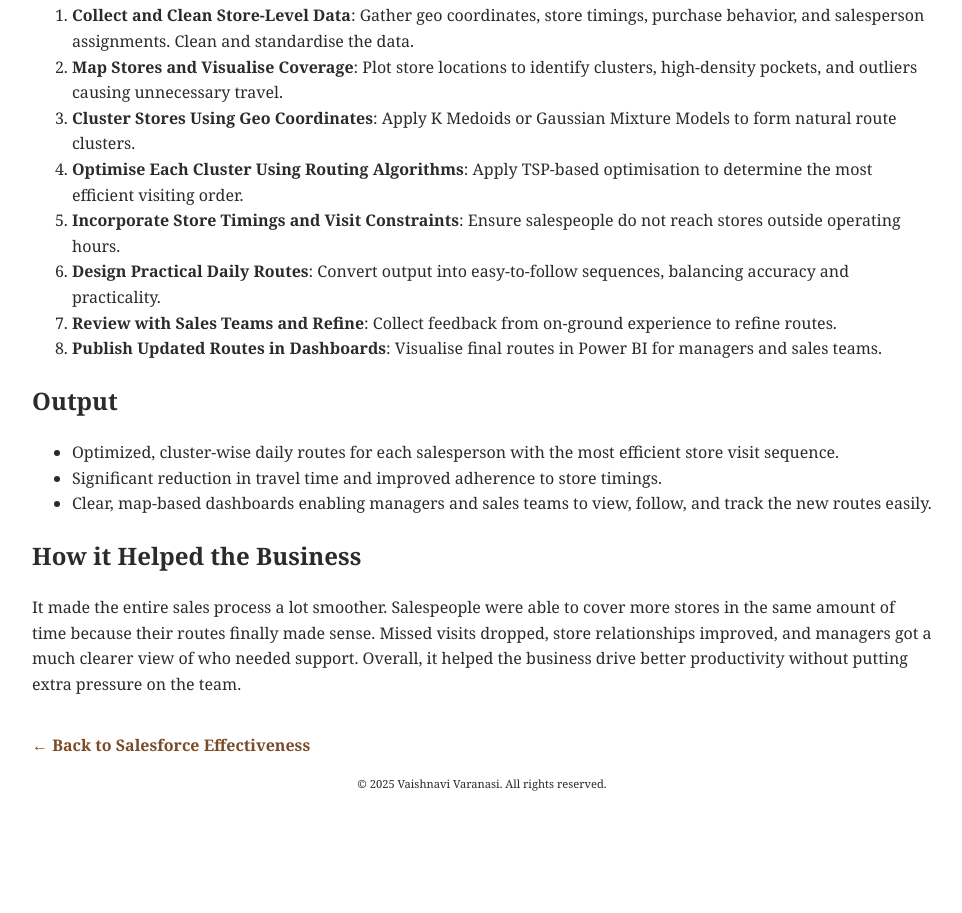
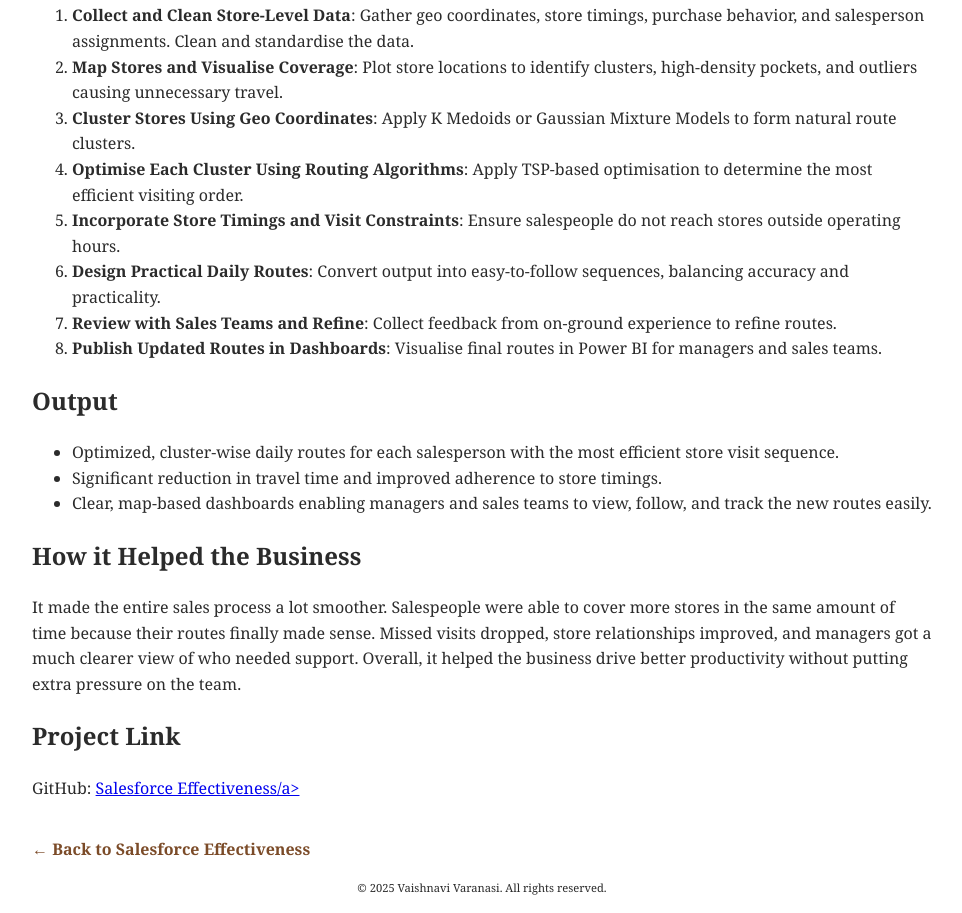
Before and after one commit to VAISHNAVI4243/Vaishnavi-Varanasi-Website, a plain HTML site: page Projects/Work_Experience_Projects/Salesforce_Effectiveness/Salesforce_Effectiveness.html in a window 1280 px wide. Shown: the part 1986-2899 px from the top of the page, without its empty margins (158-1120 px from the left). Before the commit the page ends 2795 px from the top, so only its background shows below. Drawn offline with Linux system fonts and the light colour scheme.

Commit message:
Added github links to salesforce Effectiveness project

```diff
--- a/Projects/Work_Experience_Projects/Salesforce_Effectiveness/Salesforce_Effectiveness.html
+++ b/Projects/Work_Experience_Projects/Salesforce_Effectiveness/Salesforce_Effectiveness.html
@@ -179,6 +179,11 @@
     <h2><b>How it Helped the Business</b></h2>
     <p>It made the entire sales process a lot smoother. Salespeople were able to cover more stores in the same amount of time because their routes finally made sense. Missed visits dropped, store relationships improved, and managers got a much clearer view of who needed support. Overall, it helped the business drive better productivity without putting extra pressure on the team.</p>
 
+     <h2>Project Link</h2>
+    <p>
+      GitHub: <a href="https://github.com/VVa154/Salesforce-Effectiveness" target="_blank">Salesforce Effectiveness/a>
+    </p>
+
     <a href="../../../projects.html" class="back-link"> ← Back to Salesforce Effectiveness </a>
 
 </section>
```
Also changed, not shown: 1 other file.
